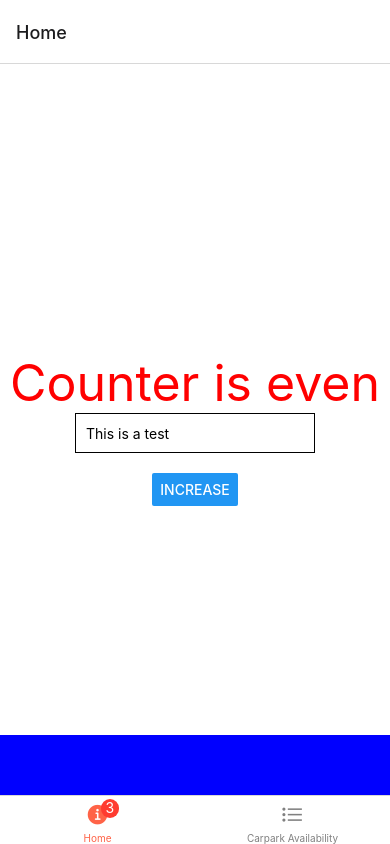
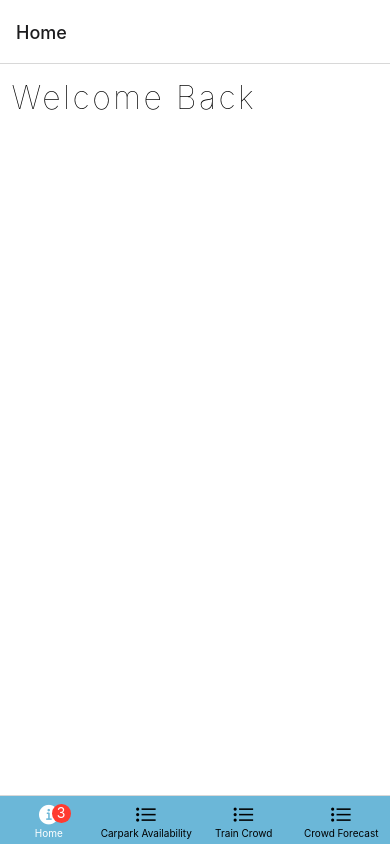
Before and after one commit to kervyntan/the-transporters, a React Native app in the folder the-transporters/: screen /Home in a window 390 px wide. Built offline with nearby package versions, Linux system fonts and the light colour scheme.

Commit message:
cleaned up home page, added new dependencies & basic fade in animation for home page heading

```diff
--- a/the-transporters/App.js
+++ b/the-transporters/App.js
@@ -4,14 +4,17 @@ import CarparkAvailability from './pages/CarparkAvailability';
 import { createBottomTabNavigator } from '@react-navigation/bottom-tabs';
 import { NavigationContainer } from '@react-navigation/native';
 import Ionicons from 'react-native-vector-icons/Ionicons';
+import PlatformCrowdDensity from './pages/PlatformCrowdDensity';
+import PlatformCrowdForecast from './pages/PlatformCrowdForecast';
 
 export default function App() {
 
   const Tab = createBottomTabNavigator();
   return (
     <NavigationContainer>
-      {/* <Home /> */}
-      <Tab.Navigator  screenOptions={({ route }) => ({
+      <Tab.Navigator
+
+          screenOptions={({ route }) => ({
           tabBarIcon: ({ focused, color, size }) => {
             let iconName;
 
@@ -19,19 +22,30 @@ export default function App() {
               iconName = focused
                 ? 'ios-information-circle'
                 : 'ios-information-circle-outline';
-            } else if (route.name === 'Carpark Availability') {
+            }
+            // else if (route.name === 'Carpark Availability') {
+            //   iconName = focused ? 'ios-list' : 'ios-list-outline';
+            // }
+            else {
               iconName = focused ? 'ios-list' : 'ios-list-outline';
             }
+
 
             // You can return any component that you like here!
             return <Ionicons name={iconName} size={size} color={color} />;
           },
-          tabBarActiveTintColor: 'tomato',
-          tabBarInactiveTintColor: 'gray',
+          tabBarActiveTintColor: '#fff',
+          tabBarInactiveTintColor: '#000',
+          tabBarStyle: {
+            backgroundColor: "#6BB7D8",
+            padding : 5
+          },
           // headerShown: false
         })}>
           <Tab.Screen options={{ tabBarBadge : 3 }} name="Home" component={Home} />
           <Tab.Screen name="Carpark Availability" component={CarparkAvailability} />
+          <Tab.Screen name="Train Crowd" component={PlatformCrowdDensity} />
+          <Tab.Screen name="Crowd Forecast" component={PlatformCrowdForecast} />
         </Tab.Navigator>
     </NavigationContainer>
   )
--- a/the-transporters/assets/styles/Home.js
+++ b/the-transporters/assets/styles/Home.js
@@ -4,13 +4,17 @@ const homeStyles = StyleSheet.create({
     container: {
       flex: 1,
       backgroundColor: '#fff',
-      alignItems: 'center',
-      justifyContent: 'center',
+    //   alignItems: 'center',
+    //   justifyContent: 'center',
     },
     welcome: {
-      color: "red",
-      fontSize: 50,
-      textAlign: "center"
+      color: "#000",
+      fontWeight : "lighter",
+      fontSize: "2rem",
+      textAlign: "left",
+      marginTop: "0.875rem",
+      letterSpacing: "0.08em",
+      transition: "opacity 1s"
     },
     input: {
       borderWidth: 1,
--- a/the-transporters/package.json
+++ b/the-transporters/package.json
@@ -18,9 +18,9 @@
     "expo-status-bar": "~1.4.4",
     "react": "18.2.0",
     "react-native": "0.71.8",
-    "react-native-web": "~0.18.11",
+    "react-native-safe-area-context": "4.5.0",
     "react-native-screens": "~3.20.0",
-    "react-native-safe-area-context": "4.5.0"
+    "react-native-web": "~0.18.11"
   },
   "devDependencies": {
     "@babel/core": "^7.20.0"
--- a/the-transporters/pages/Home.jsx
+++ b/the-transporters/pages/Home.jsx
@@ -1,65 +1,33 @@
 import { StatusBar } from 'expo-status-bar';
-import { Text, View, TextInput, Button} from 'react-native';
-// import { DirectionsCarIcon } from '@mui/icons-material/DirectionsCar';
+import { Text, View, TextInput, Button, Animated } from 'react-native';
 import homeStyles from '../assets/styles/Home';
-import CameraIcon from "@mui/icons-material/Camera";
 import { Dimensions } from 'react-native';
-import React, { useEffect } from 'react';
+import React, { useRef, useEffect } from 'react';
 import { useState } from 'react';
-import CarparkAvailability from './CarparkAvailability';
+
 
 const Home = () => {
 
   // const { height,  width } = Dimensions.get('window');
 
-  // console.log(height);
-  // console.log(width);r
-  const [dummyText, setDummyText] = useState("");
-  const [counter, setCounter] = useState(0);
-
-  const [textInput, setTextInput] = useState("");
-
-  const onClickText = () => {
-    setCounter(counter + 1);
-
-    if (counter % 2 === 0) {
-      setDummyText("Counter is even");
-    } else {
-      setDummyText("Counter is odd");
-    }
-  }
+  const fadeAnim = useRef(new Animated.Value(0)).current; // initial value for opacity
 
   useEffect( () => {
-    if (counter % 2 === 0) {
-      setDummyText("Counter is even");
-    } else {
-      setDummyText("Counter is odd");
-    }
-  }, [counter])
+    Animated.timing(fadeAnim, {
+      toValue : 1,
+      duration : 1500,
+      useNativeDriver : true
+    }).start();
+  }, [fadeAnim])
 
+  // Adding a login page with proper authentication
   return (
     <View style={homeStyles.container}>
-      <StatusBar animated backgroundColor='#f9b2c4' />
-      <Text style={homeStyles.welcome} onPress={onClickText} numberOfLines={1} ellipsizeMode="middle"> {dummyText} </Text>
-      <TextInput style={homeStyles.input} placeholder="This is a test" onChangeText={text => setTextInput(text)} value={textInput} />
-      <Button style={homeStyles.button} title="Increase" onPress={() => setCounter(counter + 1)}/>
+      <StatusBar animated backgroundColor='#6BB7D8' />
+      <Animated.View style={{ opacity : fadeAnim }}>
+        <Text style={homeStyles.welcome}> Welcome Back </Text>
+      </Animated.View>
 
-      <View style={homeStyles.navigation}>
-
-
-        {/* <CameraIcon /> */}
-        {/* <Text style={homeStyles.welcome}>
-          <Button style={homeStyles.buttonNav} title="Carpark Availability" onPress={() => console.log("Hello")} />
-        </Text>
-
-        <Text style={homeStyles.welcome}>
-          hello
-        </Text>
-
-        <Text style={homeStyles.welcome}>
-          hello
-        </Text> */}
-      </View>
     </View>
   );
 }
```
Also changed, not shown: 1 other file (tests, documents, lock files or other folders).
